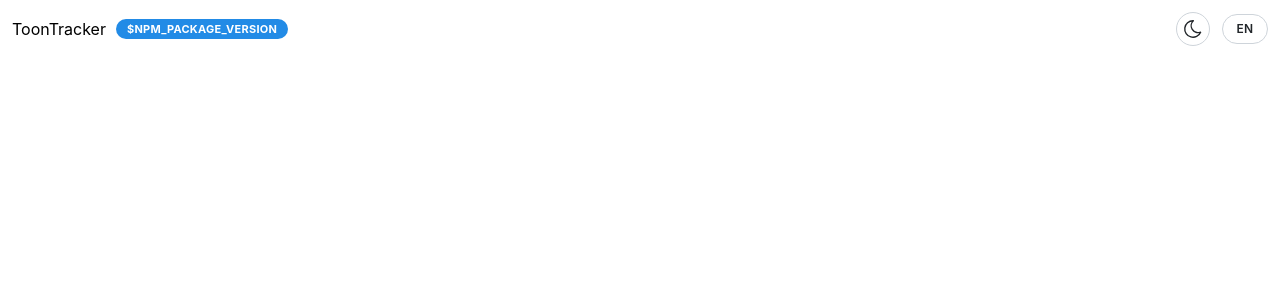
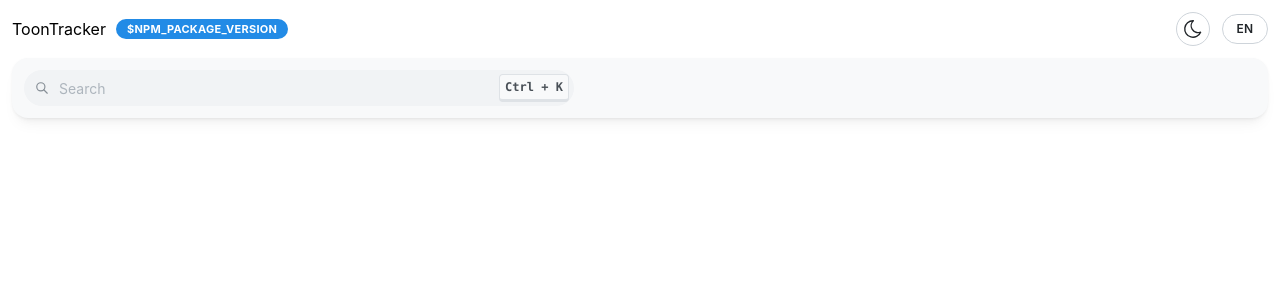
Before and after one commit to robin-deruyck/toon-tracker, a React (Vite) app: page / in a window 1280 px wide. Shown: the top 300 px of the page. Built offline with nearby package versions, Linux system fonts and the light colour scheme.

Commit message:
feat: Add toolbar with searchInput

```diff
--- a/src/App.tsx
+++ b/src/App.tsx
@@ -2,6 +2,7 @@ import './App.css'
 import { ModalsProvider } from '@mantine/modals'
 import { MantineProvider } from '@mantine/core'
 import { Header } from '@/components/Header'
+import { Toolbar } from '@/components/Toolbar'
 
 export const App = () => {
   return (
@@ -9,6 +10,7 @@ export const App = () => {
       <ModalsProvider>
         <div className="main-container">
           <Header />
+          <Toolbar />
         </div>
       </ModalsProvider>
     </MantineProvider>
--- /dev/null
+++ b/src/components/SearchBar/SearchBar.tsx
@@ -0,0 +1,16 @@
+import { Kbd, TextInput } from '@mantine/core'
+import { IconSearch } from '@tabler/icons-react'
+
+export const SearchBar = () => {
+  return (
+      <TextInput
+        variant="filled"
+        radius="xl"
+        placeholder="Search"
+        leftSection={<IconSearch size={14} />}
+        w={{ base: '100%', xs: '100%', sm: '550' }}
+        rightSectionWidth={78}
+        rightSection={<Kbd>Ctrl + K</Kbd>}
+      />
+  )
+}
--- /dev/null
+++ b/src/components/SearchBar/index.ts
@@ -0,0 +1 @@
+export { SearchBar } from './SearchBar.tsx'
--- /dev/null
+++ b/src/components/Toolbar/Toolbar.module.css
@@ -0,0 +1,5 @@
+.root {
+  @mixin light {
+    background-color: var(--mantine-color-gray-0)
+  }
+}
--- /dev/null
+++ b/src/components/Toolbar/Toolbar.tsx
@@ -0,0 +1,22 @@
+import { Flex, Paper } from '@mantine/core'
+import { SearchBar } from '../SearchBar'
+import classes from './Toolbar.module.css'
+
+export const Toolbar = () => {
+  return (
+    <Paper
+      shadow="sm"
+      radius="lg"
+      className={classes.root}
+      p={{ base: 'xs', sm: 'sm' }}
+    >
+      <Flex
+        justify="space-between"
+        wrap="wrap"
+        gap={{ base: 'xs', sm: 'sm' }}
+      >
+        <SearchBar />
+      </Flex>
+    </Paper>
+  )
+}
--- /dev/null
+++ b/src/components/Toolbar/index.ts
@@ -0,0 +1 @@
+export { Toolbar } from './Toolbar.tsx'
```
